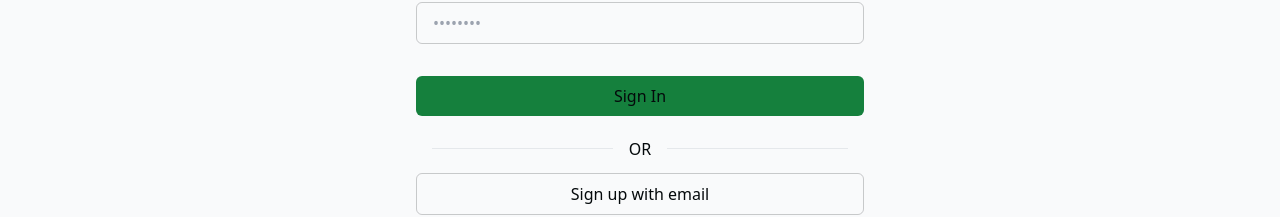
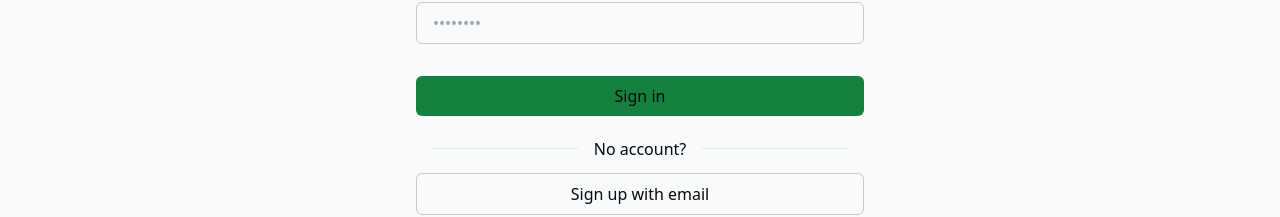
Before and after one commit to mattpotato/kanban, a Next.js app: page / in a window 1280 px wide. Shown: the part 330-547 px from the top of the page. Built offline with nearby package versions, Linux system fonts and the light colour scheme; no server answers.

Commit message:
add tooltip to login

```diff
--- a/components/LoginForm.tsx
+++ b/components/LoginForm.tsx
@@ -35,19 +35,24 @@ const LoginForm = () => {
         required
       />
       <button className="bg-green-700 rounded-md px-4 py-2 text-foreground mb-2">
-        Sign In
+        Sign in
       </button>
       <div className="flex items-center">
         <div className="flex-1 h-px bg-gray-300 opacity-50 m-4" />
-        OR
+        No account?
         <div className="flex-1 h-px bg-gray-300 opacity-50 m-4" />
       </div>
-      <button
-        formAction="/auth/sign-up"
-        className="border border-foreground/20 rounded-md px-4 py-2 text-foreground mb-2"
-      >
-        Sign up with email
-      </button>
+      <div className="flex relative group">
+        <button
+          formAction="/auth/sign-up"
+          className="border border-foreground/20 rounded-md px-4 py-2 text-foreground mb-2 flex-1"
+        >
+          Sign up with email
+        </button>
+        <div className="hidden group-hover:block absolute top-12 z-50 bg-gray-200 p-2 w-full">
+          You can sign up with any email for testing/demo purposes. No verification needed.
+        </div>
+      </div>
       {message && <div className="border border-gray-400 p-3 rounded bg-gray-100">{message}</div>}
       {error && <div className="border border-red-500 p-3 rounded bg-red-50">{error}</div>}
     </form>
```
